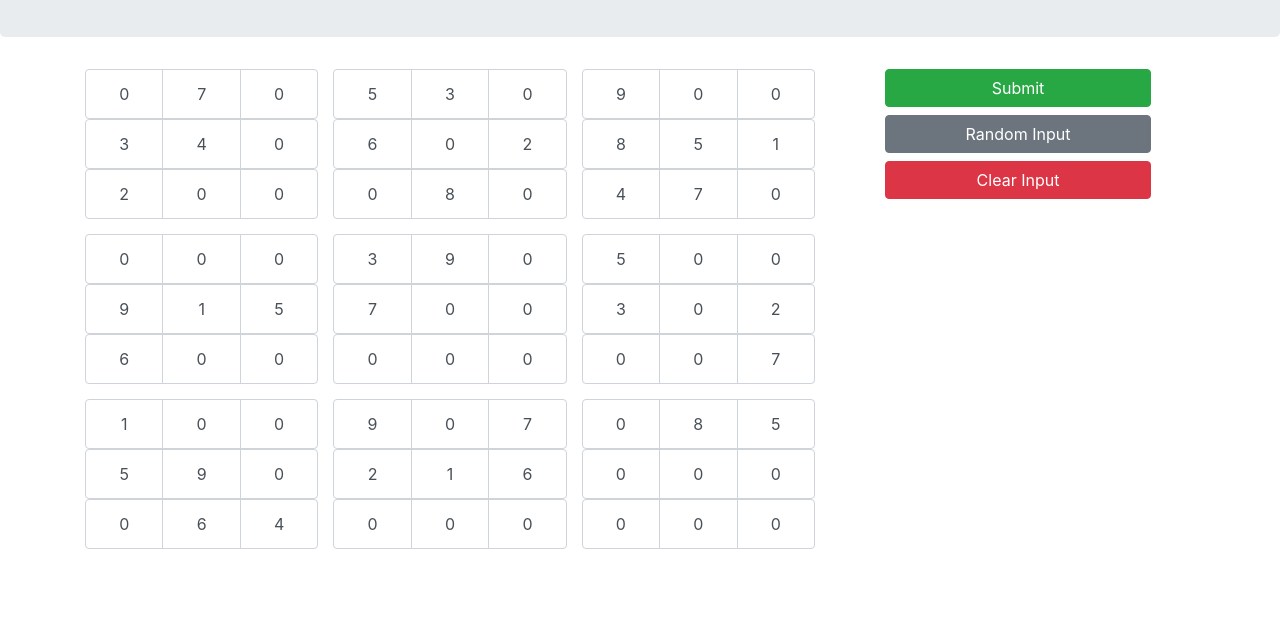
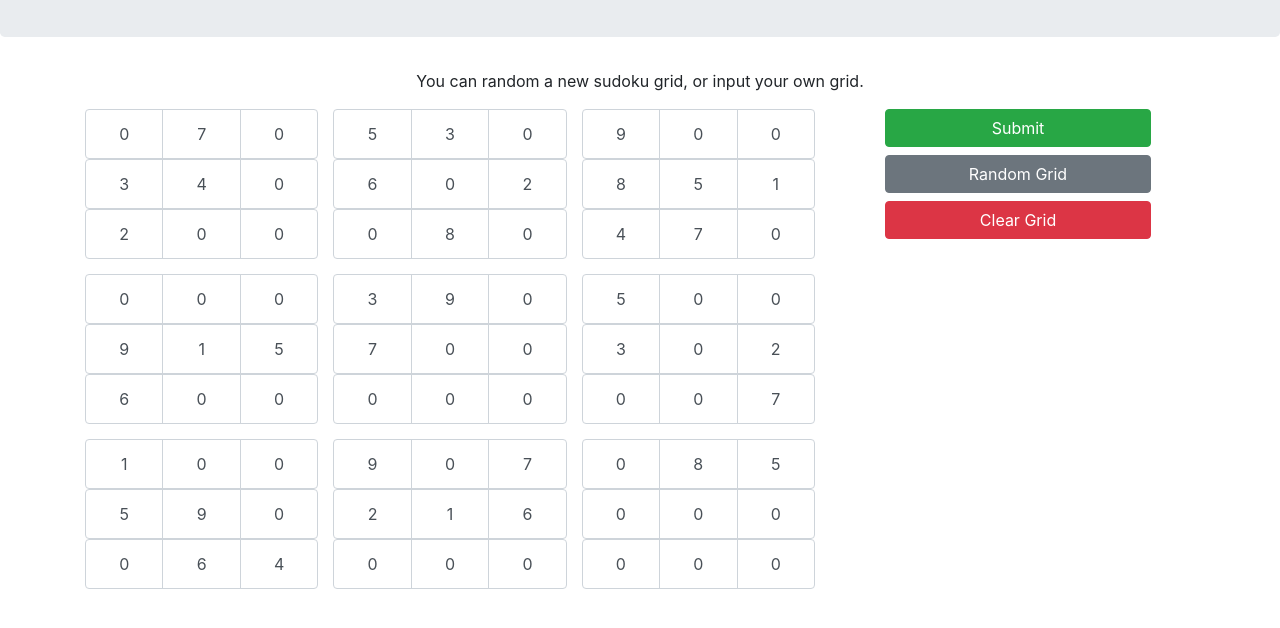
Before and after one commit to hieu-ng/sudoku-solver, a plain HTML site: page index.html in a window 1280 px wide. Shown: the part 102-730 px from the top of the page. Drawn offline with nearby package versions, Linux system fonts and the light colour scheme.

Commit message:
update text

```diff
--- a/index.html
+++ b/index.html
@@ -33,7 +33,7 @@
   </div>
   <div class="container-fluid">
     <div class="container">
-      <p class='execute-time'></p>
+      <p class='execute-time'>You can random a new sudoku grid, or input your own grid.</p>
       <div class='row'>
         <div class="col-lg-8">
           <!-- row 1 -->
@@ -339,10 +339,10 @@
             <button type="submit" class="btn btn-block btn-success get-result">Submit</button>
           </div>
           <div class="row button-div">
-            <button type="button" class="btn btn-block btn-secondary sample-data">Random Input</button>
+            <button type="button" class="btn btn-block btn-secondary sample-data">Random Grid</button>
           </div>
           <div class="row button-div">
-            <button type="button" class="btn btn-block btn-danger clear-data">Clear Input</button>
+            <button type="button" class="btn btn-block btn-danger clear-data">Clear Grid</button>
           </div>
         </div>
       </div>
```
